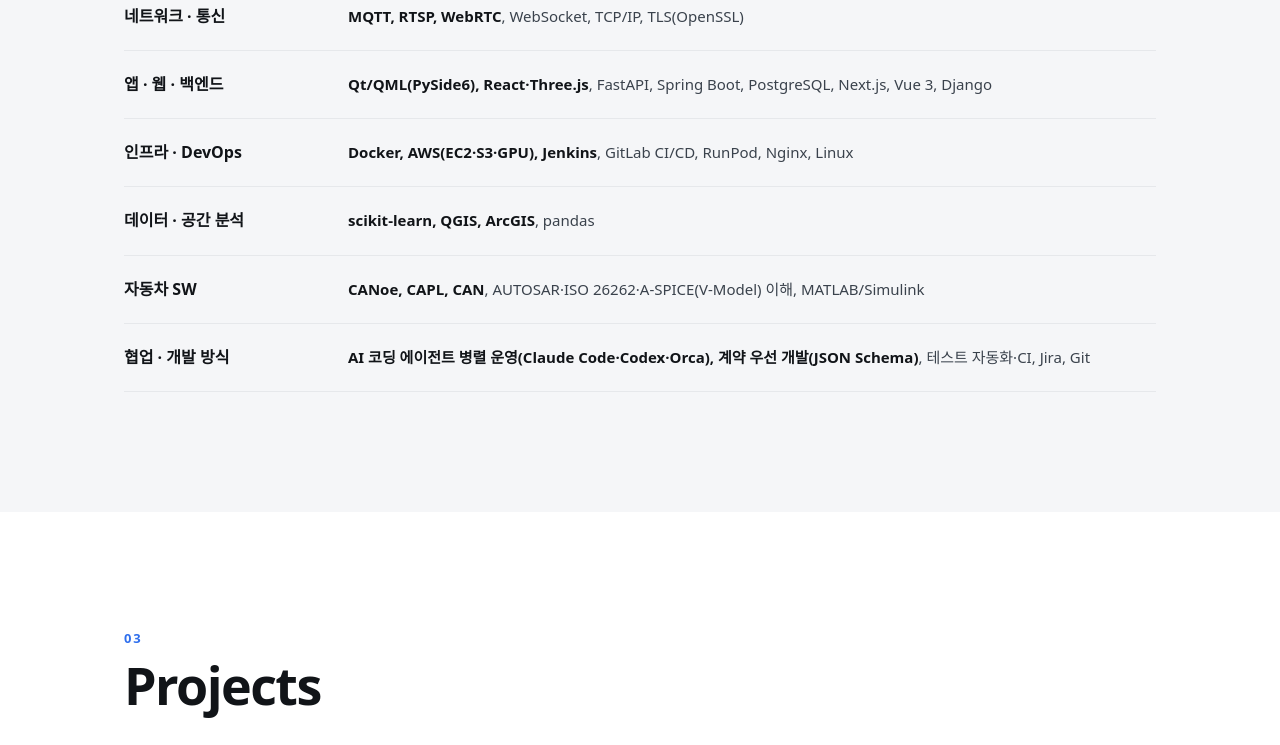
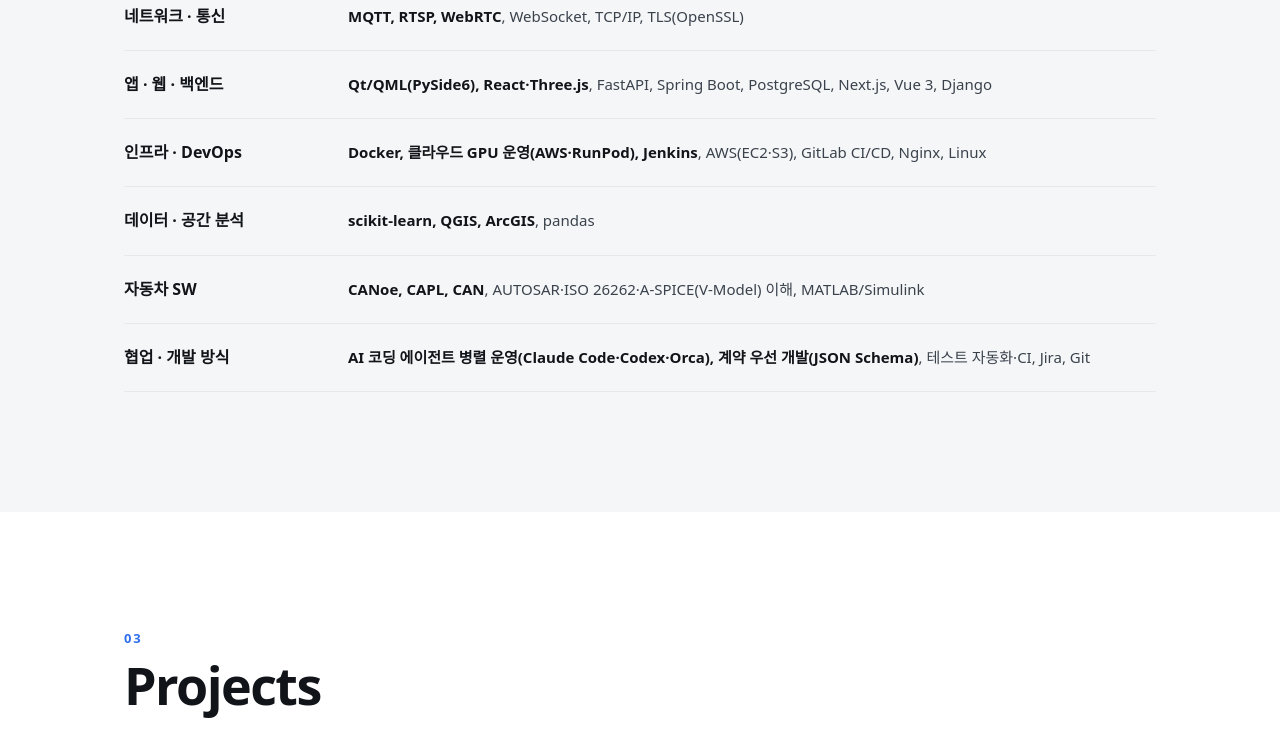
Before and after one commit to Janjonghwa/Janjonghwa.github.io, a plain HTML site: page index.html in a window 1280 px wide. Shown: the part 2118-2863 px from the top of the page. Drawn offline with Linux system fonts and the light colour scheme; a web font is replaced by a local one.

Commit message:
Skills: 클라우드 GPU 운영(AWS·RunPod) 주력으로 명시

```diff
--- a/index.html
+++ b/index.html
@@ -374,7 +374,7 @@
       <div><h3>임베디드</h3><p><b><span>Jetson Orin Nano</span>, <span>Raspberry Pi</span></b>, <span>STM32</span>, <span>ESP32</span>, <span>I2C</span>, <span>UART</span>, <span>Buildroot/Yocto</span>, Linux Device Driver</p></div>
       <div><h3>네트워크 · 통신</h3><p><b><span>MQTT</span>, <span>RTSP</span>, <span>WebRTC</span></b>, <span>WebSocket</span>, <span>TCP/IP</span>, <span>TLS(OpenSSL)</span></p></div>
       <div><h3>앱 · 웹 · 백엔드</h3><p><b><span>Qt/QML(PySide6)</span>, <span>React·Three.js</span></b>, <span>FastAPI</span>, <span>Spring Boot</span>, <span>PostgreSQL</span>, <span>Next.js</span>, <span>Vue 3</span>, <span>Django</span></p></div>
-      <div><h3>인프라 · DevOps</h3><p><b><span>Docker</span>, <span>AWS(EC2·S3·GPU)</span>, <span>Jenkins</span></b>, <span>GitLab CI/CD</span>, <span>RunPod</span>, <span>Nginx</span>, <span>Linux</span></p></div>
+      <div><h3>인프라 · DevOps</h3><p><b><span>Docker</span>, 클라우드 GPU 운영(AWS·RunPod), <span>Jenkins</span></b>, <span>AWS(EC2·S3)</span>, <span>GitLab CI/CD</span>, <span>Nginx</span>, <span>Linux</span></p></div>
       <div><h3>데이터 · 공간 분석</h3><p><b><span>scikit-learn</span>, <span>QGIS</span>, <span>ArcGIS</span></b>, <span>pandas</span></p></div>
       <div><h3>자동차 SW</h3><p><b><span>CANoe</span>, <span>CAPL</span>, <span>CAN</span></b>, AUTOSAR·ISO 26262·A-SPICE(V-Model) 이해, <span>MATLAB/Simulink</span></p></div>
       <div><h3>협업 · 개발 방식</h3><p><b>AI 코딩 에이전트 병렬 운영(Claude Code·Codex·Orca), 계약 우선 개발(JSON Schema)</b>, <span>테스트 자동화·CI</span>, <span>Jira</span>, <span>Git</span></p></div>
```
